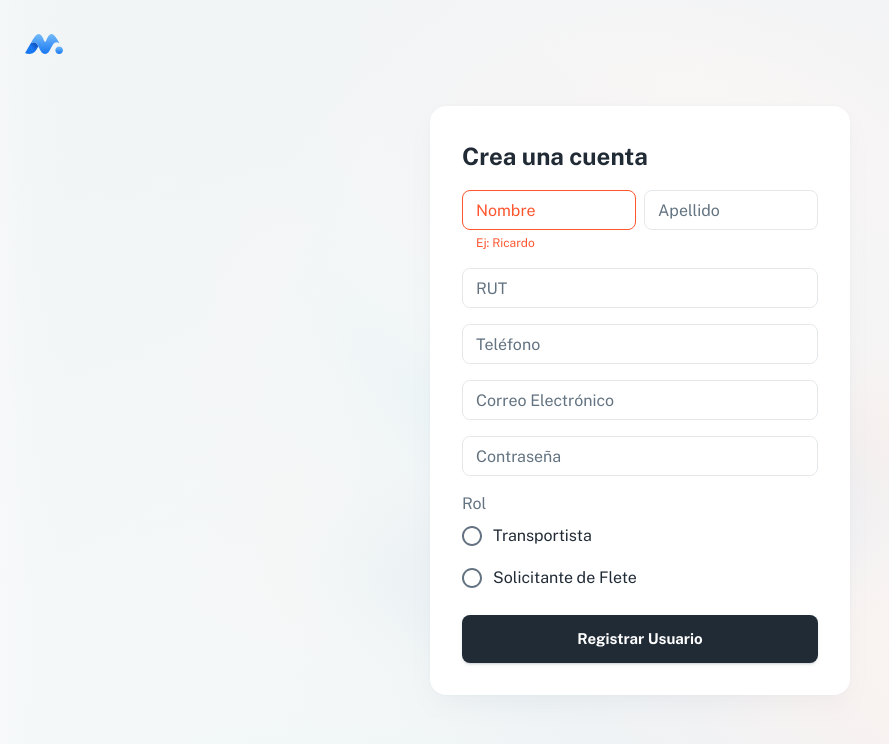
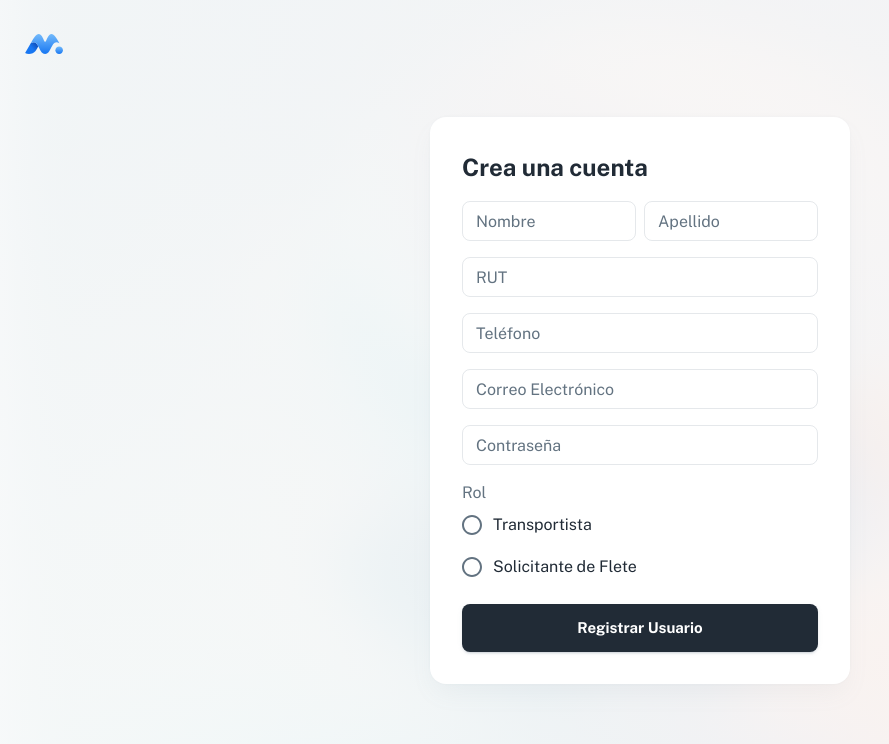
Before and after one commit to santiRamrez/mooving-frontend, a React (Vite) app: page /register in a window 1280 px wide. Shown: the top 744 px of the page, without its empty margins (0-889 px from the left). Built offline with nearby package versions, Linux system fonts and the light colour scheme.

Commit message:
Custom input field is ready

```diff
--- /dev/null
+++ b/src/components/form-inputs/index.js
@@ -0,0 +1 @@
+export { default } from './input-word';
--- /dev/null
+++ b/src/components/form-inputs/input-word.jsx
@@ -0,0 +1,69 @@
+import PropTypes from 'prop-types';
+import { useRef, useState } from 'react';
+
+import TextField from '@mui/material/TextField';
+
+const InputWord = ({ size = '', name = '', label = '', error = false, helpText = '', regex }) => {
+  const ref = useRef(null);
+  const [data, setData] = useState({
+    value: '',
+    status: error,
+    msg: helpText,
+    rgx: regex,
+  });
+
+  const handleChange = (e) => {
+    setData((prev) => {
+      const output = {
+        ...prev,
+        value: e.target.value,
+      };
+      return output;
+    });
+
+    checkError();
+  };
+
+  const checkError = () => {
+    if (data.rgx.test(data.value) === false) {
+      setData((prev) => {
+        const obj = {
+          ...prev,
+          status: true,
+        };
+        return obj;
+      });
+    } else {
+      setData((prev) => {
+        const obj = {
+          ...prev,
+          status: false,
+        };
+        return obj;
+      });
+    }
+  };
+
+  return (
+    <TextField
+      ref={ref}
+      size={size}
+      name={name}
+      label={label}
+      onChange={handleChange}
+      error={data.status}
+      helperText={data.status ? data.msg : ''}
+    />
+  );
+};
+
+InputWord.propTypes = {
+  size: PropTypes.string,
+  name: PropTypes.string,
+  label: PropTypes.string,
+  error: PropTypes.bool,
+  helpText: PropTypes.string,
+  regex: PropTypes.instanceOf(RegExp),
+};
+
+export default InputWord;
--- a/src/sections/register-user/RegisterUserView.jsx
+++ b/src/sections/register-user/RegisterUserView.jsx
@@ -18,6 +18,7 @@ import FormControlLabel from '@mui/material/FormControlLabel';
 import { bgGradient } from 'src/theme/css';
 
 import Logo from 'src/components/logo';
+import InputWord from 'src/components/form-inputs';
 
 export default function RegisterUserView() {
   const theme = useTheme();
@@ -31,6 +32,32 @@ export default function RegisterUserView() {
     password: '',
     rol: '',
   });
+  const [error, setError] = useState({
+    name: {
+      status: false,
+      msg: 'Ej: Ricardo',
+    },
+    lastname: {
+      status: false,
+      msg: 'Ej: Rodriguez',
+    },
+    rut: {
+      status: false,
+      msg: '12.345.678-9',
+    },
+    phone: {
+      status: false,
+      msg: '9 8765 4321',
+    },
+    email: {
+      status: false,
+      msg: 'tucorreo@tudominio.cl',
+    },
+    psword: {
+      status: false,
+      msg: 'Ej: tuclave',
+    },
+  });
 
   const handleChange = (e) => {
     setData((prev) => {
@@ -40,21 +67,31 @@ export default function RegisterUserView() {
       };
       return output;
     });
+    checkError(e);
   };
 
   const checkError = (e) => {
-    const output = {
-      error: false,
-      msg: '',
-    };
     if (e.target.name === 'name') {
-      const regex = /^[a-z]+$/;
+      const regex = /^[a-z]+/gi;
       const val = data.name;
       if (regex.test(val) === false) {
-        //
+        setError((prev) => {
+          const obj = {
+            ...prev,
+            name: { status: true, msg: 'Ej: Ricardo' },
+          };
+          return obj;
+        });
+      } else {
+        setError((prev) => {
+          const obj = {
+            ...prev,
+            name: { status: false, msg: '' },
+          };
+          return obj;
+        });
       }
     }
-    return output;
   };
 
   return (
@@ -90,21 +127,21 @@ export default function RegisterUserView() {
             <Typography variant="h4">Crea una cuenta</Typography>
             <Stack direction="row" alignItems="flex-start" justifyContent="flex-end" spacing={1}>
               <TextField
-                error
                 size="small"
                 name="name"
                 label="Nombre"
                 onChange={handleChange}
                 value={data.name}
-                helperText="Ej: Ricardo"
-                onBlur={checkError}
+                error={error.name.status}
+                helperText={error.name.status ? error.name.msg : ''}
               />
-              <TextField
+              <InputWord
                 size="small"
                 name="lastname"
                 label="Apellido"
-                onChange={handleChange}
-                value={data.lastname}
+                error={false}
+                helpText="Ej: Rodriguez"
+                regex={/^[a-z]+/gi}
               />
             </Stack>
             <TextField
@@ -113,6 +150,8 @@ export default function RegisterUserView() {
               label="RUT"
               onChange={handleChange}
               value={data.rut}
+              error={error.rut.status}
+              helperText={error.rut.status ? error.rut.msg : ''}
             />
             <TextField
               size="small"
@@ -120,6 +159,8 @@ export default function RegisterUserView() {
               label="Teléfono"
               onChange={handleChange}
               value={data.phone}
+              error={error.phone.status}
+              helperText={error.phone.status ? error.phone.msg : ''}
             />
             <TextField
               size="small"
@@ -127,6 +168,8 @@ export default function RegisterUserView() {
               label="Correo Electrónico"
               onChange={handleChange}
               value={data.email}
+              error={error.email.status}
+              helperText={error.email.status ? error.email.msg : ''}
             />
             <TextField
               size="small"
@@ -134,6 +177,8 @@ export default function RegisterUserView() {
               label="Contraseña"
               onChange={handleChange}
               value={data.password}
+              error={error.psword.status}
+              helperText={error.psword.status ? error.psword.msg : ''}
             />
             <FormControl>
               <FormLabel id="btn-radio-label">Rol</FormLabel>
```
